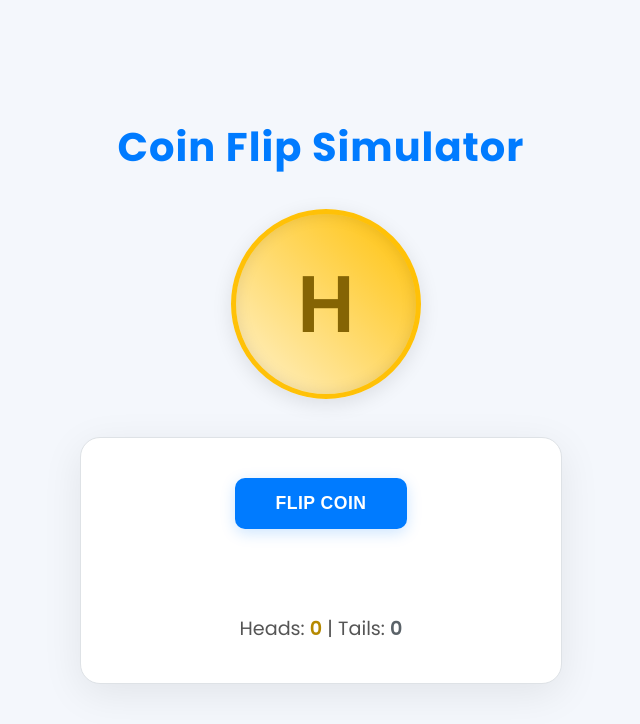
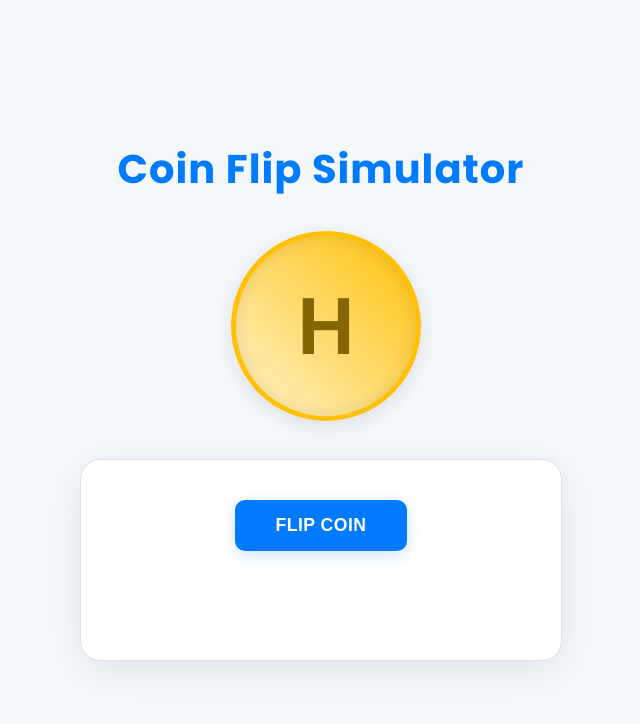
Before and after one commit to balaram1217/Coin, a plain HTML site: page index.html in a window 1280 px wide. Shown: the whole page, without its empty margins (319-959 px from the left). Drawn offline with Linux system fonts and the light colour scheme.

Commit message:
index.html

```diff
--- a/index.html
+++ b/index.html
@@ -141,21 +141,6 @@
             font-weight: 600;
         }
 
-        #score-tracker {
-            margin-top: 1rem;
-            font-size: 1.2rem;
-            color: var(--subtle-text-color);
-        }
-
-        #score-tracker span {
-            font-weight: 600;
-        }
-
-        .heads-score { color: #b58900; }
-        .tails-score { color: #5a6268; }
-
-
-
     </style>
 </head>
 <body>
@@ -175,39 +160,23 @@
         <div id="result-container">
             <span id="result-text"></span>
         </div>
-        <div id="score-tracker">
-            Heads: <span id="heads-score" class="heads-score">0</span> |
-            Tails: <span id="tails-score" class="tails-score">0</span>
-        </div>
     </div>
 
     <audio id="coinFlipSound" src="coin-flip-shimmer-85750.mp3" preload="auto"></audio>
-
-
 
     <script>
         document.addEventListener('DOMContentLoaded', () => {
             const coin = document.getElementById('coin');
             const flipButton = document.getElementById('flipButton');
             const resultText = document.getElementById('result-text');
-            const headsScoreSpan = document.getElementById('heads-score');
-            const tailsScoreSpan = document.getElementById('tails-score');
-
-            // Get the new audio element
             const coinFlipSound = document.getElementById('coinFlipSound');
 
-            let headsCount = 0;
-            let tailsCount = 0;
             let rotationAngle = 0;
             let isFirstFlip = true;
-
-            headsScoreSpan.textContent = headsCount;
-            tailsScoreSpan.textContent = tailsCount;
 
             flipButton.addEventListener('click', () => {
                 flipButton.disabled = true;
 
-                // 2. PLAY THE SOUND
                 coinFlipSound.currentTime = 0; // Rewind to the start
                 coinFlipSound.play();
 
@@ -236,15 +205,10 @@
 
                 setTimeout(() => {
                     if (result === 'heads') {
-                        headsCount++;
                         resultText.innerHTML = `It's <span style="font-weight:700; color: #b58900;">Heads</span>`;
                     } else {
-                        tailsCount++;
                         resultText.innerHTML = `It's <span style="font-weight:700; color: #5a6268;">Tails</span>`;
                     }
-
-                    headsScoreSpan.textContent = headsCount;
-                    tailsScoreSpan.textContent = tailsCount;
 
                     flipButton.disabled = false;
                 }, 1500);
```
